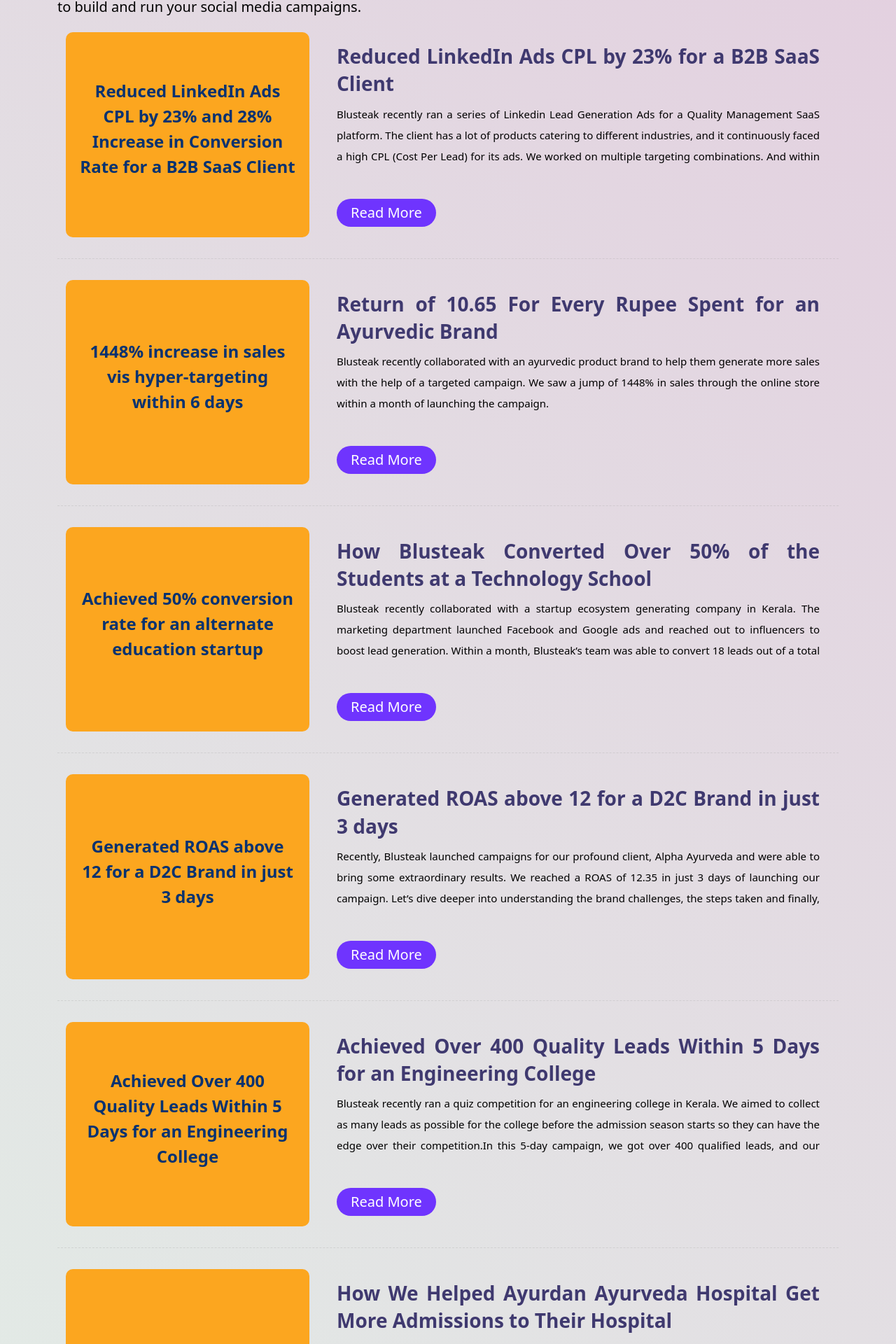
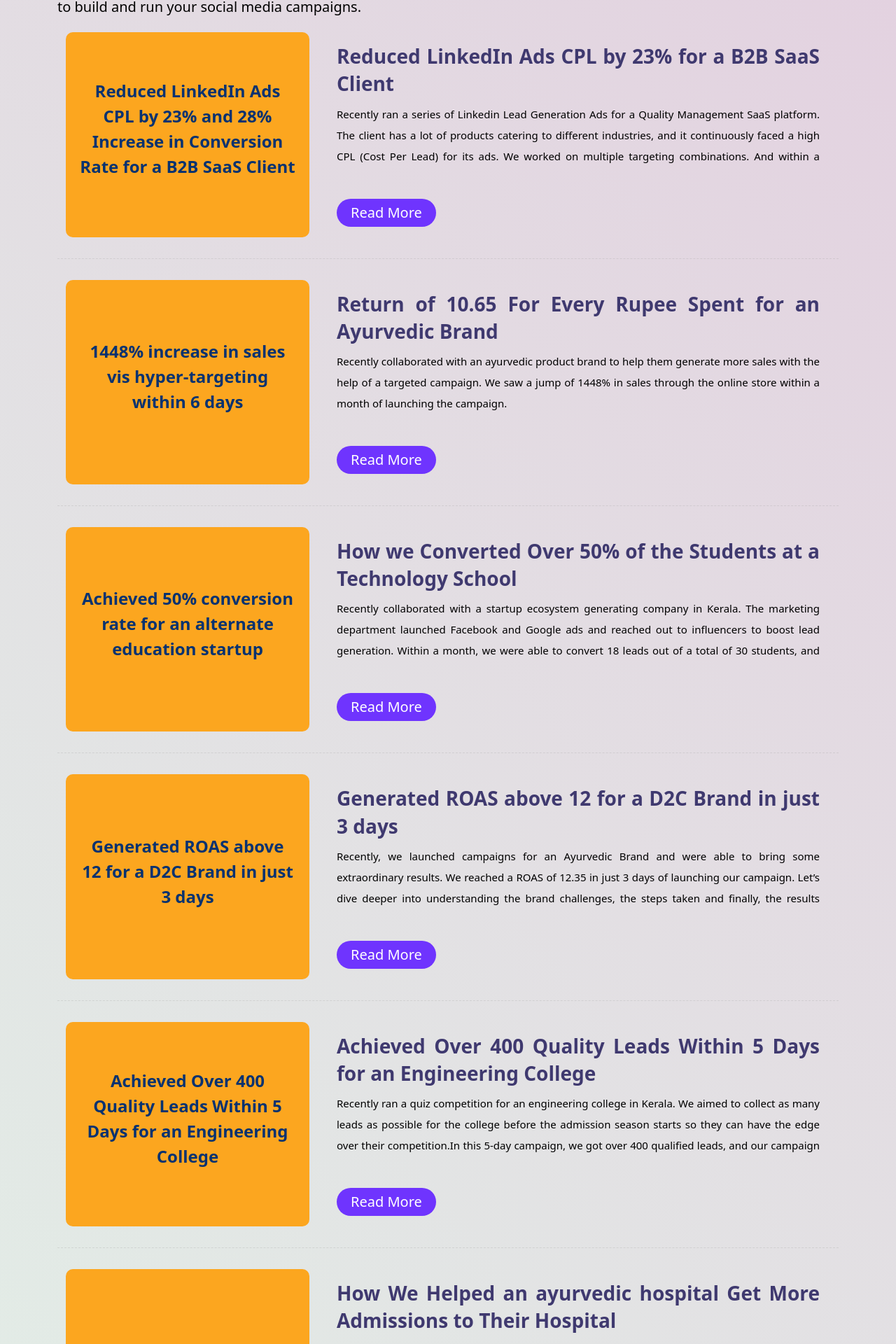
Before and after one commit to GithubIWin/powell-thomas, a React (Create React App) app: page /#/caseStudies in a window 1280 px wide. Shown: the part 6470-8390 px from the top of the page at 70% size. Built offline with nearby package versions, Linux system fonts and the light colour scheme.

Commit message:
brand names removed

```diff
--- a/src/static.js
+++ b/src/static.js
@@ -34,11 +34,11 @@
       "Reduced LinkedIn Ads CPL by 23% and 28% Increase in Conversion Rate for a B2B SaaS Client",
     title: "Reduced LinkedIn Ads CPL by 23% for a B2B SaaS Client",
     description:
-      "Blusteak recently ran a series of Linkedin Lead Generation Ads for a Quality Management SaaS platform. The client has a lot of products catering to different industries, and it continuously faced a high CPL (Cost Per Lead) for its ads. We worked on multiple targeting combinations. And within a month, the CPL (Cost Per Lead) came down by 23% of what it had been earlier. The number of quality leads also went up from 54% to a spectacular 80%. Read this case study to find out how Blusteak did it. ",
+      "Recently ran a series of Linkedin Lead Generation Ads for a Quality Management SaaS platform. The client has a lot of products catering to different industries, and it continuously faced a high CPL (Cost Per Lead) for its ads. We worked on multiple targeting combinations. And within a month, the CPL (Cost Per Lead) came down by 23% of what it had been earlier. The number of quality leads also went up from 54% to a spectacular 80%. Read this case study to find out how it is achieved. ",
     details: [
-      "Blusteak recently ran a series of Linkedin Lead Generation Ads for a Quality Management SaaS platform. The client has a lot of products catering to different industries, and it continuously faced a high CPL (Cost Per Lead) for its ads.",
+      "Recently ran a series of Linkedin Lead Generation Ads for a Quality Management SaaS platform. The client has a lot of products catering to different industries, and it continuously faced a high CPL (Cost Per Lead) for its ads.",
       "We worked on multiple targeting combinations. And within a month, the CPL (Cost Per Lead) came down by 23% of what it had been earlier. The number of quality leads also went up from 54% to a spectacular 80%.",
-      "Read this case study to find out how Blusteak did it. ",
+      "Read this case study to find out how it is achieved. ",
     ],
     contents: [
       {
@@ -126,16 +126,16 @@
     thumbnail: "1448% increase in sales vis hyper-targeting within 6 days",
     title: "Return of 10.65 For Every Rupee Spent for an Ayurvedic Brand",
     description:
-      "Blusteak recently collaborated with an ayurvedic product brand to help them generate more sales with the help of a targeted campaign. We saw a jump of 1448% in sales through the online store within a month of launching the campaign.",
+      "Recently collaborated with an ayurvedic product brand to help them generate more sales with the help of a targeted campaign. We saw a jump of 1448% in sales through the online store within a month of launching the campaign.",
     details: [
-      "Blusteak recently collaborated with an ayurvedic product brand to help them generate more sales with the help of a targeted campaign. We saw a jump of 1448% in sales through the online store within a month of launching the campaign.",
+      "Recently collaborated with an ayurvedic product brand to help them generate more sales with the help of a targeted campaign. We saw a jump of 1448% in sales through the online store within a month of launching the campaign.",
       "If you’re wondering how we did that, keep reading!",
     ],
     contents: [
       {
         subHead: "About the Brand",
         details: [
-          "Alpha Ayurveda takes traditional ayurvedic recipes and formulas and incorporates them into natural, sustainable processes to create products for weight gain, hair fall, gas troubles, etc. The company is Ayurveda-based and run by experts in the ancient healing art. They’re on a mission to make the world a healthier place – and they’re making it possible with the help of Ayurveda.",
+          "This ayurvedic product brand takes traditional ayurvedic recipes and formulas and incorporates them into natural, sustainable processes to create products for weight gain, hair fall, gas troubles, etc. The company is Ayurveda-based and run by experts in the ancient healing art. They’re on a mission to make the world a healthier place – and they’re making it possible with the help of Ayurveda.",
         ],
       },
       {
@@ -220,12 +220,11 @@
   {
     thumbnail:
       "Achieved 50% conversion rate for an alternate education startup",
-    title:
-      "How Blusteak Converted Over 50% of the Students at a Technology School",
+    title: "How we Converted Over 50% of the Students at a Technology School",
     description:
-      "Blusteak recently collaborated with a startup ecosystem generating company in Kerala. The marketing department launched Facebook and Google ads and reached out to influencers to boost lead generation. Within a month, Blusteak’s team was able to convert 18 leads out of a total of 30 students, and more are to be added. This case study proves how they have done it. Let’s have a run through their journey.",
+      "Recently collaborated with a startup ecosystem generating company in Kerala. The marketing department launched Facebook and Google ads and reached out to influencers to boost lead generation. Within a month, we were able to convert 18 leads out of a total of 30 students, and more are to be added. This case study proves how they have done it. Let’s have a run through their journey.",
     details: [
-      "Blusteak recently collaborated with a startup ecosystem generating company in Kerala. The marketing department launched Facebook and Google ads and reached out to influencers to boost lead generation. Within a month, Blusteak’s team was able to convert 18 leads out of a total of 30 students, and more are to be added. This case study proves how they have done it. Let’s have a run through their journey.",
+      "Recently collaborated with a startup ecosystem generating company in Kerala. The marketing department launched Facebook and Google ads and reached out to influencers to boost lead generation. Within a month, we were able to convert 18 leads out of a total of 30 students, and more are to be added. This case study proves how they have done it. Let’s have a run through their journey.",
     ],
     contents: [
       {
@@ -238,14 +237,14 @@
       {
         subHead: "Brand Concern",
         details: [
-          "Our client wanted Blusteak to handle their lead generation and conversation through Instagram, Facebook, and YouTube. They were having issues dealing with generating leads for technology schools as they were doing paid ads at that time, and it wasn’t giving them what they had expected. They didn’t have a great time through their social media interactions with influencers. So, we had to look forward to catching up with influencers and launching engaging paid ads.",
+          "Our client wanted to handle their lead generation and conversation through Instagram, Facebook, and YouTube. They were having issues dealing with generating leads for technology schools as they were doing paid ads at that time, and it wasn’t giving them what they had expected. They didn’t have a great time through their social media interactions with influencers. So, we had to look forward to catching up with influencers and launching engaging paid ads.",
         ],
       },
       {
         subHead: "Our challenge",
         details: [
           "Within a limited time, we can’t grow a brand whose social media engagements are not on the rise and whose brand awareness is not as pleasing for the audience to believe and focus their attention on. Our biggest challenge was creating a brand quality for the influencers, especially those in tech education",
-          "As technology schools are not active in giving a good social media appearance and brand development, influencers would doubt how relevant this is. Will their audience has any use for this?\n However, our team found and convinced some great influencers whose audience found our client’s technology school apt for their further education. Since previously paid ads weren’t doing well, we thought of coming up with new ideas, and they worked successfully.",
+          "As technology schools are not active in giving a good social media appearance and brand development, influencers would doubt how relevant this is. Will their audience has any use for this? However, our team found and convinced some great influencers whose audience found our client’s technology school apt for their further education. Since previously paid ads weren’t doing well, we thought of coming up with new ideas, and they worked successfully.",
         ],
       },
       {
@@ -352,11 +351,11 @@
       {
         subHead: "Final Results",
         details: [
-          "The final result was a great achievement for the client and us. Within one month, we got good quality leads, and from them, the most suitable and interested students were selected.\nThe insights show how well we, as influencers’ marketing department played our role in running the activities for generating leads.",
+          "The final result was a great achievement for the client and us. Within one month, we got good quality leads, and from them, the most suitable and interested students were selected.The insights show how well we, as influencers’ marketing department played our role in running the activities for generating leads.",
           "The videos shared by the influencers reached a great audience, and the videos were reshared. We can see that many have saved the video and shared it through the insights. There were more than 1 lakh + plays for the video of one influencer from both YouTube and Instagram, as the above pictures a and b represent. This helped them get a lead generation system.",
           "We got our most views from Instagram, but the conversion generated was more from YouTube. It shows that YouTube videos have the potential to generate more conversions than Instagram. 60% of the leads came from YouTube and the rest, 40%, were from Instagram.",
           "With paid ads, we could generate over 220 leads that contributed to a significant number of admissions for our client. Our change in strategy helped revive their paid ad campaign with good leads.",
-          "Within a month, Blusteak’s team was able to convert 18 leads out of a total of 30 students, and more are to be added.",
+          "Within a month, we were able to convert 18 leads out of a total of 30 students, and more are to be added.",
         ],
         images: [
           {
@@ -377,16 +376,16 @@
     thumbnail: "Generated ROAS above 12 for a D2C Brand in just 3 days",
     title: "Generated ROAS above 12 for a D2C Brand in just 3 days",
     description:
-      "Recently, Blusteak launched campaigns for our profound client, Alpha Ayurveda and were able to bring some extraordinary results. We reached a ROAS of 12.35 in just 3 days of launching our campaign. Let’s dive deeper into understanding the brand challenges, the steps taken and finally, the results drawn.",
+      "Recently, we launched campaigns for an Ayurvedic Brand and were able to bring some extraordinary results. We reached a ROAS of 12.35 in just 3 days of launching our campaign. Let’s dive deeper into understanding the brand challenges, the steps taken and finally, the results drawn.",
     details: [
-      "Recently, Blusteak launched campaigns for our profound client, Alpha Ayurveda and were able to bring some extraordinary results. We reached a ROAS of 12.35 in just 3 days of launching our campaign. Let’s dive deeper into understanding the brand challenges, the steps taken and finally, the results drawn.",
+      "Recently, we launched campaigns for an Ayurvedic Brand and were able to bring some extraordinary results. We reached a ROAS of 12.35 in just 3 days of launching our campaign. Let’s dive deeper into understanding the brand challenges, the steps taken and finally, the results drawn.",
     ],
     contents: [
       {
         subHead: "About the Brand",
         details: [
-          "Alpha Ayurveda is one of India’s top Ayurvedic supplement stores, with over twenty thousand satisfied customers. It believes in making the world a healthier place by using the formula Ayurveda. The brand offers various Ayurvedic supplements made through natural processes and pure ingredients.",
-          "Alpha Ayurveda is a part of Ayurveda Ayurveda Hospital that has over 40 years of experience in treating patients with the ideologies of Ayurveda. Staamigen Malt and Sakhi Tone are their best selling products on marketplaces like Amazon.",
+          "Our Client is one of India’s top Ayurvedic supplement stores, with over twenty thousand satisfied customers. It believes in making the world a healthier place by using the formula Ayurveda. The brand offers various Ayurvedic supplements made through natural processes and pure ingredients.",
+          "Client is a part of Ayurveda Hospital that has over 40 years of experience in treating patients with the ideologies of Ayurveda. Staamigen Malt and Sakhi Tone are their best selling products on marketplaces like Amazon.",
         ],
       },
       {
@@ -398,7 +397,7 @@
       {
         subHead: " The Ultimate solution",
         details: [
-          "We wanted to market two of Alpha Ayurveda’s most famous products, Stamigen Malt (for males) and Sakhi Tone (for females). To make the offer successful, we launched various campaigns like-",
+          "We wanted to market two  most famous products of our client, Stamigen Malt (for males) and Sakhi Tone (for females). To make the offer successful, we launched various campaigns like-",
         ],
         subSections: [
           {
@@ -411,7 +410,7 @@
             subHead:
               "2. Using Existing customer data for running Retargeting campaign",
             details: [
-              "Most of the people who visit your website for the first time don’t buy the product, so unless you keep track of them, they are forever lost. Since Alpha Ayurveda has a good flow of regular customers, retargeting ads work excellently. We used retargeting campaigns to market our Eid offers and bring back our lost buyers. A combination of retargeting ads with other advertising can help you at least 50% more stuff. And we did that too with Alpha Ayurveda products. ",
+              "Most of the people who visit your website for the first time don’t buy the product, so unless you keep track of them, they are forever lost. Since our client has a good flow of regular customers, retargeting ads work excellently. We used retargeting campaigns to market our Eid offers and bring back our lost buyers. A combination of retargeting ads with other advertising can help you at least 50% more stuff. And we did that too with these products. ",
             ],
           },
           {
@@ -423,7 +422,7 @@
           {
             subHead: "4. There were two sets of creatives",
             details: [
-              "We used the power of A/B testing on two of our creations for Alpha Ayurveda. Our team marketed two creatives, one for Shakitone and another for Stamigen. The results drawn from them were exceptional. We could see people purchasing the product through our on-part, clear marketing creative.",
+              "We used the power of A/B testing on two of our creations. Our team marketed two creatives, one for Shakitone and another for Stamigen. The results drawn from them were exceptional. We could see people purchasing the product through our on-part, clear marketing creative.",
             ],
             images: [
               {
@@ -445,7 +444,7 @@
         details: [
           "Our result finally paid off.",
           "Within mere 3 days of our Eid offer, we were able to bring Rs. 65621 sales, achieving a ROAD of 12.35. Our ad got 123744 impressions and 1338 clicks. Fun fact, we only spent an amount of Rs. 5314 for this ad campaign.",
-          "Our Blusteak team dug deep into numbers and experimented with ads to finally give our clients a double-digit ROAS.",
+          "We dug deep into numbers and experimented with ads to finally give our clients a double-digit ROAS.",
         ],
       },
     ],
@@ -456,9 +455,9 @@
     title:
       "Achieved Over 400 Quality Leads Within 5 Days for an Engineering College",
     description:
-      "Blusteak recently ran a quiz competition for an engineering college in Kerala. We aimed to collect as many leads as possible for the college before the admission season starts so they can have the edge over their competition.In this 5-day campaign, we got over 400 qualified leads, and our campaign reached more than 81,000 people. This case study will briefly talk about the brand, the challenges we faced, and our team’s steps to generate such phenomenal results.",
+      "Recently ran a quiz competition for an engineering college in Kerala. We aimed to collect as many leads as possible for the college before the admission season starts so they can have the edge over their competition.In this 5-day campaign, we got over 400 qualified leads, and our campaign reached more than 81,000 people. This case study will briefly talk about the brand, the challenges we faced, and our team’s steps to generate such phenomenal results.",
     details: [
-      "Blusteak recently ran a quiz competition for an engineering college in Kerala. We aimed to collect as many leads as possible for the college before the admission season starts so they can have the edge over their competition.",
+      "Recently ran a quiz competition for an engineering college in Kerala. We aimed to collect as many leads as possible for the college before the admission season starts so they can have the edge over their competition.",
       "In this 5-day campaign, we got over 400 qualified leads, and our campaign reached more than 81,000 people. This case study will briefly talk about the brand, the challenges we faced, and our team’s steps to generate such phenomenal results.",
     ],
     contents: [
@@ -500,15 +499,15 @@
   {
     thumbnail: "Got 10x more inbound Calls!!",
     title:
-      "How We Helped Ayurdan Ayurveda Hospital Get More Admissions to Their Hospital",
+      "How We Helped an ayurvedic hospital Get More Admissions to Their Hospital",
     description:
-      "Client: Ayurdan Ayurveda Hospital is one of the most renowned ayurvedic hospitals in pandalam, with more than 80 years of tradition. They provide authentic Ayurveda panchakarma treatment for joint pain, back pain, neck pain, PCOD, Migraine, tension, anxiety, skin problems, eye problems, etc.",
+      "Client: An ayurvedic hospital, which is one of the most renowned ayurvedic hospitals in  Pathanamthitta District in Kerala, with more than 80 years of tradition. They provide authentic Ayurveda panchakarma treatment for joint pain, back pain, neck pain, PCOD, Migraine, tension, anxiety, skin problems, eye problems, etc.",
     details: [],
     contents: [
       {
         subHead: "Client",
         details: [
-          "Ayurdan Ayurveda Hospital is one of the most renowned ayurvedic hospitals in pandalam, with more than 80 years of tradition. They provide authentic Ayurveda panchakarma treatment for joint pain, back pain, neck pain, PCOD, Migraine, tension, anxiety, skin problems, eye problems, etc.",
+          "An ayurvedic hospital, which is one of the most renowned ayurvedic hospitals in  Pathanamthitta District in Kerala, with more than 80 years of tradition. They provide authentic Ayurveda panchakarma treatment for joint pain, back pain, neck pain, PCOD, Migraine, tension, anxiety, skin problems, eye problems, etc.",
         ],
       },
       {
@@ -754,44 +753,44 @@
       },
     ],
   },
-  {
-    thumbnail: "",
-    title: "",
-    description: "",
-    details: [],
-    contents: [
-      {
-        subHead: "",
-        details: [],
-      },
-      {
-        subHead: "",
-        details: [],
-      },
-      {
-        subHead: "",
-        details: [],
-        subSections: [
-          {
-            subHead: "",
-            details: [],
-          },
+  // {
+  //   thumbnail: "",
+  //   title: "",
+  //   description: "",
+  //   details: [],
+  //   contents: [
+  //     {
+  //       subHead: "",
+  //       details: [],
+  //     },
+  //     {
+  //       subHead: "",
+  //       details: [],
+  //     },
+  //     {
+  //       subHead: "",
+  //       details: [],
+  //       subSections: [
+  //         {
+  //           subHead: "",
+  //           details: [],
+  //         },
 
-          {
-            subHead: "",
-            details: [],
-            images: [
-              {
-                src: "",
-                alt: "",
-                caption: "",
-              },
-            ],
-          },
-        ],
-      },
-    ],
-  },
+  //         {
+  //           subHead: "",
+  //           details: [],
+  //           images: [
+  //             {
+  //               src: "",
+  //               alt: "",
+  //               caption: "",
+  //             },
+  //           ],
+  //         },
+  //       ],
+  //     },
+  //   ],
+  // },
 ];
 
 export const screenshotData = [
```
